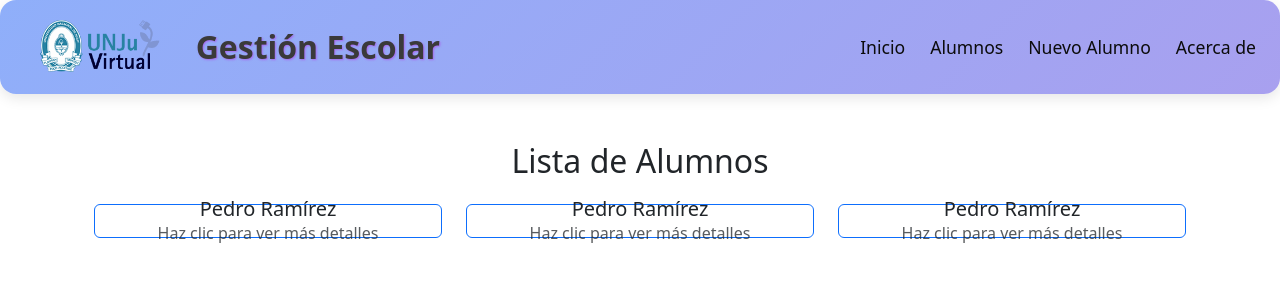
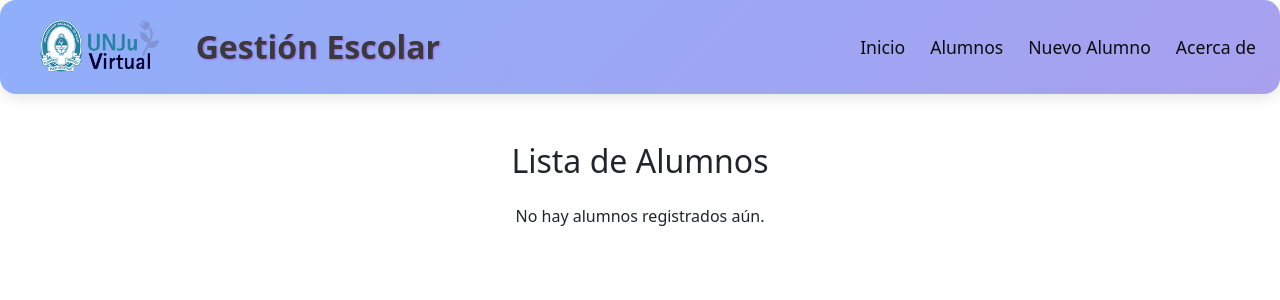
Before and after one commit to valenmadrigal/tp05PV2025Grupo20, a React (Vite) app in the folder tp05PV2025Grupo20/: page /ListaAlumnos in a window 1280 px wide. Shown: the top 300 px of the page. Built offline with nearby package versions, Linux system fonts and the light colour scheme.

Commit message:
Agregado de DetalleAlu y mejoramiendo de ListaAlumno y NuevoAlumno "FrancoArcibia"

```diff
--- a/tp05PV2025Grupo20/src/App.jsx
+++ b/tp05PV2025Grupo20/src/App.jsx
@@ -4,7 +4,7 @@ import Home from './assets/components/home';  // Ahora importado desde component
 import ListaAlumnos from './assets/components/ListaAlumnos'; //estoy viendo  como  va
 import NuevoAlumno from './assets/components/NuevoAlumno';
 import Acerca from './assets/components/Acerca';
-
+import DetallesAlu from './assets/components/DetallesAlu';
 function App() {
   return (
     <Router>
@@ -14,6 +14,7 @@ function App() {
           <Route path="/" element={<Home />} />
           <Route path="/ListaAlumnos" element={<ListaAlumnos />} />
          <Route path="/NuevoAlumno" element={<NuevoAlumno />} />
+       <Route path="/ListaAlumnos/:id" element={<DetallesAlu />} />
           <Route path="/Acerca" element={<Acerca />} />
         </Routes>
       </div>
--- /dev/null
+++ b/tp05PV2025Grupo20/src/assets/components/DetallesAlu.jsx
@@ -0,0 +1,35 @@
+import React, { useEffect, useState } from 'react';
+import { useParams, Link } from 'react-router-dom';
+import { Card, Button, Container } from 'react-bootstrap';
+
+export default function DetallesAlu() {
+  const { id } = useParams();
+  const [alumno, setAlumno] = useState(null);
+
+  useEffect(() => {
+    const alumnos = JSON.parse(localStorage.getItem('alumnos')) || [];
+    const encontrado = alumnos.find(a => a.id === id);
+    setAlumno(encontrado);
+  }, [id]);
+
+  if (!alumno) {
+    return <p className="text-center mt-5">Alumno no encontrado.</p>;
+  }
+
+  return (
+    <Container className="d-flex justify-content-center mt-5">
+      <Card style={{ width: '30rem' }} className="shadow">
+        <Card.Body>
+          <Card.Title className="mb-3">{alumno.nombre} {alumno.apellido}</Card.Title>
+          <Card.Text><strong>Curso:</strong> {alumno.curso}</Card.Text>
+          <Card.Text><strong>Email:</strong> {alumno.email}</Card.Text>
+          <Card.Text><strong>Domicilio:</strong> {alumno.domicilio}</Card.Text>
+          <Card.Text><strong>Teléfono:</strong> {alumno.telefono}</Card.Text>
+          <Button as={Link} to="/ListaAlumnos" variant="secondary" className="mt-3">
+            Volver a la Lista
+          </Button>
+        </Card.Body>
+      </Card>
+    </Container>
+  );
+}
--- a/tp05PV2025Grupo20/src/assets/components/ListaAlumnos.jsx
+++ b/tp05PV2025Grupo20/src/assets/components/ListaAlumnos.jsx
@@ -1,104 +1,55 @@
-import React, { useState } from 'react';
+import React, { useEffect, useState } from 'react';
 import { Link } from 'react-router-dom';
-import { Container, Row, Col, Card, Button, ListGroup } from 'react-bootstrap';
-import 'bootstrap/dist/css/bootstrap.min.css'; // Importa el CSS de Bootstrap
-import '../css/listaAlu.css'
-// Componente AlumnoCard (definido dentro del mismo archivo)
-function AlumnoCard({ alumno }) {
-  const [isFlipped, setIsFlipped] = useState(false);
+import { Container, Table, Button } from 'react-bootstrap';
 
-  const handleFlip = () => {
-    setIsFlipped(!isFlipped);
+export default function ListaAlumnos() {
+  const [alumnos, setAlumnos] = useState([]);
+
+  useEffect(() => {
+    const datos = JSON.parse(localStorage.getItem('alumnos')) || [];
+    setAlumnos(datos);
+  }, []);
+
+  const handleDelete = (id) => {
+    if (window.confirm(`¿Estás seguro de eliminar este alumno?`)) {
+      const nuevosAlumnos = alumnos.filter(a => a.id !== id);
+      setAlumnos(nuevosAlumnos);
+      localStorage.setItem('alumnos', JSON.stringify(nuevosAlumnos));
+    }
   };
 
   return (
-    <Col md={4} sm={6} xs={12} className="mb-4"> {/* Columnas responsivas de Bootstrap */}
-      <div className={`card-flip-container ${isFlipped ? 'flipped' : ''}`} onClick={handleFlip}>
-        <div className="card-flip-inner">
-          {/* Parte delantera de la tarjeta */}
-          <Card className="card-flip-front border-primary">
-            <Card.Body className="text-center d-flex flex-column justify-content-center align-items-center">
-              <Card.Title as="h5" className="mb-0">{alumno.nombre} {alumno.apellido}</Card.Title>
-              <Card.Text className="text-muted">Haz clic para ver más detalles</Card.Text>
-            </Card.Body>
-          </Card>
-
-          {/* Parte trasera de la tarjeta */}
-          <Card className="card-flip-back border-info bg-light">
-            <Card.Body>
-              <Card.Title as="h6" className="text-primary">{alumno.nombre} {alumno.apellido}</Card.Title>
-              <ListGroup variant="flush" className="mb-3">
-                <ListGroup.Item><strong>LU:</strong> {alumno.lu}</ListGroup.Item>
-                <ListGroup.Item><strong>Curso:</strong> {alumno.curso}</ListGroup.Item>
-                <ListGroup.Item><strong>Email:</strong> {alumno.email}</ListGroup.Item>
-                <ListGroup.Item><strong>Domicilio:</strong> {alumno.domicilio}</ListGroup.Item>
-                <ListGroup.Item><strong>Teléfono:</strong> {alumno.telefono}</ListGroup.Item>
-              </ListGroup>
-              <div className="d-flex justify-content-around">
-                <Link to={`/alumnos/${alumno.lu}`} className="btn btn-sm btn-outline-primary">Volver</Link>
-                <Link to={`/alumnos/${alumno.lu}/editar`} className="btn btn-sm btn-outline-secondary">Editar</Link>
-                <Button
-                  variant="outline-danger"
-                  size="sm"
-                  onClick={(e) => {
-                    e.stopPropagation(); // Evita que se voltee la tarjeta al hacer clic en el botón
-                    alert(`Eliminar a ${alumno.nombre} ${alumno.apellido}`);
-                  }}
-                >
-                  Eliminar
-                </Button>
-              </div>
-            </Card.Body>
-          </Card>
-        </div>
-      </div>
-    </Col>
-  );
-}
-
-// Componente principal ListaAlumnos
-export default function ListaAlumnos() {
-  const alumnos = [
-
-    {
-      lu: "APU00102",
-      nombre: "Pedro",
-      apellido: "Ramírez",
-      curso: "Cuarto",
-      email: "pedro.r@mail.com",
-      domicilio: "Bv. Oroño 500",
-      telefono: "3886789012"
-    },
-    {
-      lu: "APU00102",
-      nombre: "Pedro",
-      apellido: "Ramírez",
-      curso: "Cuarto",
-      email: "pedro.r@mail.com",
-      domicilio: "Bv. Oroño 500",
-      telefono: "3886789012"
-    },
-    {
-      lu: "APU00102",
-      nombre: "Pedro",
-      apellido: "Ramírez",
-      curso: "Cuarto",
-      email: "pedro.r@mail.com",
-      domicilio: "Bv. Oroño 500",
-      telefono: "3886789012"
-    }
-
-  ];
-
-  return (
     <Container className="mt-5">
-
       <h2 className="mb-4 text-center">Lista de Alumnos</h2>
-      <Row>
-        {alumnos.map((alumno) => (
-          <AlumnoCard key={alumno.lu} alumno={alumno} />
-        ))}
-      </Row>
+      {alumnos.length > 0 ? (
+        <Table striped bordered hover responsive className="shadow-sm">
+          <thead>
+            <tr>
+              <th>Nombre Completo</th>
+              <th>Acciones</th>
+            </tr>
+          </thead>
+          <tbody>
+            {alumnos.map((alumno) => (
+              <tr key={alumno.id}>
+                <td>{alumno.nombre} {alumno.apellido}</td>
+                <td className="d-flex gap-2 justify-content-center">
+                  <Link to={`/ListaAlumnos/${alumno.id}`} className="btn btn-sm btn-outline-info">Ver</Link>
+                  <Button
+                    variant="outline-danger"
+                    size="sm"
+                    onClick={() => handleDelete(alumno.id)}
+                  >
+                    Eliminar
+                  </Button>
+                </td>
+              </tr>
+            ))}
+          </tbody>
+        </Table>
+      ) : (
+        <p className="text-center">No hay alumnos registrados aún.</p>
+      )}
     </Container>
   );
 }
--- a/tp05PV2025Grupo20/src/assets/components/NuevoAlumno.jsx
+++ b/tp05PV2025Grupo20/src/assets/components/NuevoAlumno.jsx
@@ -1,67 +1,57 @@
-
-import React from 'react';
-// Importa los componentes de React-Bootstrap que necesitas
+import React, { useState } from 'react';
 import { Form, Button, Container, Row, Col } from 'react-bootstrap';
+import { useNavigate } from 'react-router-dom';
 
 export default function NuevoAlumno() {
-  const handleSubmit = (event) => {
-    event.preventDefault();
-    // Aquí manejarías la lógica de envío del formulario
-    console.log('¡Formulario de nuevo alumno enviado!');
-    // Típicamente, recolectarías los datos del formulario usando el estado
-    // y los enviarías a una API o actualizarías el estado de tu aplicación.
+  const [formData, setFormData] = useState({
+    nombre: '',
+    apellido: '',
+    curso: '',
+    email: '',
+    domicilio: '',
+    telefono: ''
+  });
+
+  const navigate = useNavigate();
+
+  const handleChange = (e) => {
+    setFormData({ ...formData, [e.target.name]: e.target.value });
+  };
+
+  const handleSubmit = (e) => {
+    e.preventDefault();
+
+    const nuevoAlumno = {
+      id: Date.now().toString(), // ID único basado en fecha y hora
+      ...formData
+    };
+
+    const alumnosGuardados = JSON.parse(localStorage.getItem('alumnos')) || [];
+    alumnosGuardados.push(nuevoAlumno);
+    localStorage.setItem('alumnos', JSON.stringify(alumnosGuardados));
+
+    navigate('/ListaAlumnos');
   };
 
   return (
-    // Container de Bootstrap para centrar y añadir espaciado
     <Container className="my-5">
-      {/* Row y Col para controlar el ancho y centrar el contenido */}
       <Row className="justify-content-md-center">
-        <Col md={6}> {/* Esto hará que el formulario ocupe 6 columnas en pantallas medianas y más grandes */}
+        <Col md={6}>
           <h2 className="text-center mb-4">Agregar Nuevo Alumno</h2>
           <Form onSubmit={handleSubmit}>
-            {/* Campo LU */}
-            <Form.Group className="mb-3" controlId="formLU">
-              <Form.Label>LU</Form.Label>
-              <Form.Control type="text" placeholder="Ingrese el LU" required />
-            </Form.Group>
-
-            {/* Campo Nombre */}
-            <Form.Group className="mb-3" controlId="formNombre">
-              <Form.Label>Nombre</Form.Label>
-              <Form.Control type="text" placeholder="Ingrese el nombre" required />
-            </Form.Group>
-
-            {/* Campo Apellido */}
-            <Form.Group className="mb-3" controlId="formApellido">
-              <Form.Label>Apellido</Form.Label>
-              <Form.Control type="text" placeholder="Ingrese el apellido" required />
-            </Form.Group>
-
-            {/* Campo Curso */}
-            <Form.Group className="mb-3" controlId="formCurso">
-              <Form.Label>Curso</Form.Label>
-              <Form.Control type="text" placeholder="Ingrese el curso" required />
-            </Form.Group>
-
-            {/* Campo Email */}
-            <Form.Group className="mb-3" controlId="formEmail">
-              <Form.Label>Email</Form.Label>
-              <Form.Control type="email" placeholder="Ingrese el email" required />
-            </Form.Group>
-
-            {/* Campo Domicilio */}
-            <Form.Group className="mb-3" controlId="formDomicilio">
-              <Form.Label>Domicilio</Form.Label>
-              <Form.Control type="text" placeholder="Ingrese el domicilio" required />
-            </Form.Group>
-
-            {/* Campo Teléfono */}
-            <Form.Group className="mb-3" controlId="formTelefono">
-              <Form.Label>Teléfono</Form.Label>
-              <Form.Control type="text" placeholder="Ingrese el teléfono" required />
-            </Form.Group>
-
+            {['nombre', 'apellido', 'curso', 'email', 'domicilio', 'telefono'].map((field) => (
+              <Form.Group className="mb-3" controlId={`form${field}`} key={field}>
+                <Form.Label>{field.charAt(0).toUpperCase() + field.slice(1)}</Form.Label>
+                <Form.Control
+                  type={field === 'email' ? 'email' : 'text'}
+                  placeholder={`Ingrese el ${field}`}
+                  name={field}
+                  required
+                  value={formData[field]}
+                  onChange={handleChange}
+                />
+              </Form.Group>
+            ))}
             <Button variant="primary" type="submit" className="w-100 mt-3">
               Guardar
             </Button>
```
